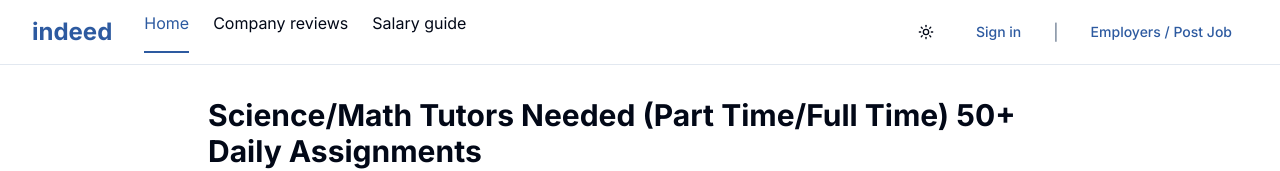
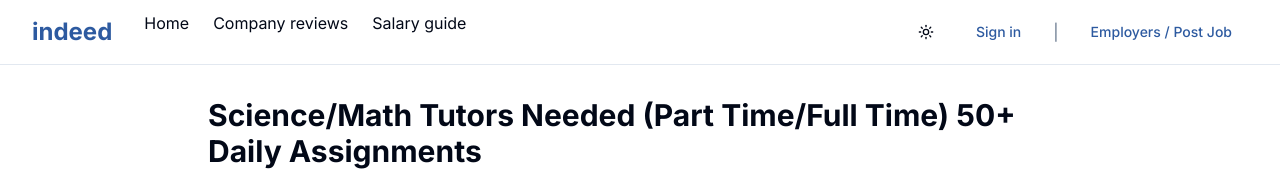
Before and after one commit to rhzs/mini-job-board, a Next.js app: page /job/1 in a window 1280 px wide. Shown: the top 171 px of the page. Built offline with nearby package versions, Linux system fonts and the light colour scheme.

Commit message:
fix glitch

```diff
--- a/components/header.tsx
+++ b/components/header.tsx
@@ -1,18 +1,34 @@
 "use client"
 
-import React from 'react'
+import React, { useState, useEffect } from 'react'
 import { Button } from "@/components/ui/button"
 import { ThemeToggle } from "@/components/theme-toggle"
 import { User } from "lucide-react"
 import { useAuth } from "@/lib/auth-context"
-import { useSearchParams } from 'next/navigation'
+import { useRouter, usePathname, useSearchParams } from 'next/navigation'
 
 export default function Header() {
   const { user, openSignIn, signOut } = useAuth()
+  const router = useRouter()
+  const pathname = usePathname()
   const searchParams = useSearchParams()
-  const currentPage = searchParams.get('page')
+  const [mounted, setMounted] = useState(false)
+
+  // Handle hydration
+  useEffect(() => {
+    setMounted(true)
+  }, [])
+
+  // Determine current page state after hydration
+  const currentPage = mounted ? searchParams.get('page') : null
+  const searchQuery = mounted ? searchParams.get('q') : null
+
   const isMyJobs = currentPage === 'my-jobs'
-  const isHome = !currentPage && !searchParams.get('q')
+  const isHome = pathname === '/' && !currentPage && !searchQuery
+
+  const handleNavigation = (path: string) => {
+    router.push(path)
+  }
 
   return (
     <header className="border-b border-border bg-background/95 backdrop-blur supports-[backdrop-filter]:bg-background/60 sticky top-0 z-50">
@@ -22,7 +38,7 @@ export default function Header() {
           <div className="flex items-center space-x-8">
             <div className="flex-shrink-0">
               <button
-                onClick={() => window.location.href = '/'}
+                onClick={() => handleNavigation('/')}
                 className="text-2xl font-bold text-indeed-blue hover:text-indeed-blue-dark transition-colors"
               >
                 indeed
@@ -30,7 +46,7 @@ export default function Header() {
             </div>
             <nav className="hidden md:flex space-x-6">
               <button
-                onClick={() => window.location.href = '/'}
+                onClick={() => handleNavigation('/')}
                 className={`text-foreground hover:text-indeed-blue pb-4 transition-colors ${
                   isHome ? 'border-b-2 border-indeed-blue text-indeed-blue' : 'border-b-2 border-transparent'
                 }`}
@@ -39,7 +55,7 @@ export default function Header() {
               </button>
               {user && (
                 <button
-                  onClick={() => window.location.href = '/?page=my-jobs'}
+                  onClick={() => handleNavigation('/?page=my-jobs')}
                   className={`text-foreground hover:text-indeed-blue pb-4 transition-colors ${
                     isMyJobs ? 'border-b-2 border-indeed-blue text-indeed-blue' : 'border-b-2 border-transparent'
                   }`}
@@ -60,6 +76,7 @@ export default function Header() {
           <div className="flex items-center space-x-4">
             <ThemeToggle />
 
+            {/* Auth Section */}
             {user ? (
               <div className="flex items-center space-x-3">
                 <div className="flex items-center space-x-2">
@@ -73,19 +90,18 @@ export default function Header() {
                 </Button>
               </div>
             ) : (
-              <>
-                <Button variant="link" className="text-indeed-blue" onClick={openSignIn}>
-                  Sign in
-                </Button>
-                <span className="text-muted-foreground">|</span>
-              </>
+              <Button variant="link" className="text-indeed-blue" onClick={openSignIn}>
+                Sign in
+              </Button>
             )}
+
+            {/* Separator and Employers button - always visible */}
+            <span className="text-muted-foreground">|</span>
             <Button variant="link" className="text-indeed-blue">
               Employers / Post Job
             </Button>
           </div>
         </div>
-
       </div>
     </header>
   )
```
